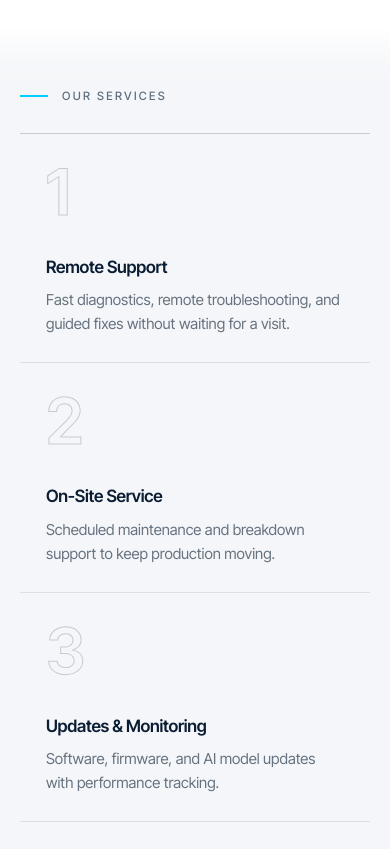
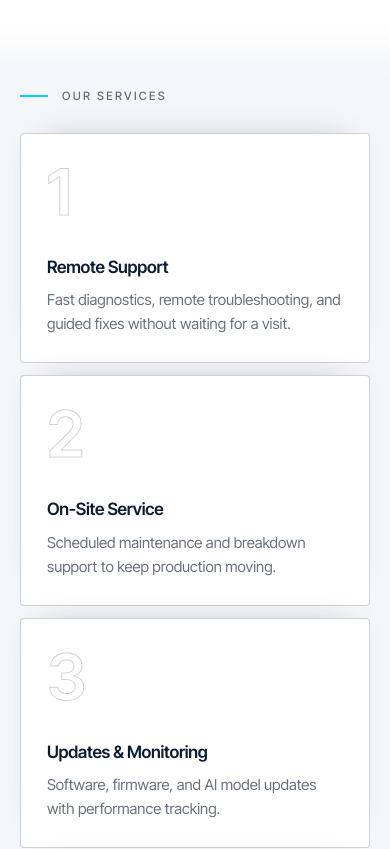
Before and after one commit to Onkar-nst/miva-robo, a Next.js app: page /support-and-services in a window 390 px wide. Shown: the part 900-1749 px from the top of the page. Built offline with nearby package versions, Linux system fonts and the light colour scheme.

Commit message:
responsive design of the service page

```diff
--- a/src/app/support-and-services/page.tsx
+++ b/src/app/support-and-services/page.tsx
@@ -5,6 +5,10 @@ import { support as s } from "@/content/pages";
 export const metadata = { title: "Support and Services – MIVA Robotics", alternates: { canonical: "/support-and-services/" } };
 
 const grid2 = "grid grid-cols-1 gap-[clamp(40px,6vw,110px)] min-[960px]:grid-cols-[5fr_7fr]";
+
+// Phones and tablets: cards pin one under another as you scroll, each a little lower than the last.
+const pile = "max-[999px]:gap-3 max-[999px]:border-y-0 max-[999px]:bg-transparent";
+const pileCard = "max-[999px]:sticky max-[999px]:top-[calc(96px+var(--n)*16px)] max-[999px]:rounded-[4px] max-[999px]:border max-[999px]:border-line-2 max-[999px]:bg-bg-2 max-[999px]:shadow-[0_-12px_30px_-24px_rgba(11,29,51,.35)]";
 
 export default function Support() {
   return (
@@ -26,9 +30,10 @@ export default function Support() {
       <section className="section-y light">
         <div className="wrap">
           <span className="eyebrow">{s.servicesLabel}</span>
-          <div className={`${hairGrid} mt-7 grid-cols-1 min-[640px]:grid-cols-2 min-[1000px]:grid-cols-3`}>
+          {/* Below 1000px the cards stack as you scroll, like the service pages' Benefits; desktop keeps the hairline grid. */}
+          <div className={`${hairGrid} mt-7 grid-cols-1 min-[1000px]:grid-cols-3 ${pile}`}>
             {s.services.map((x, i) => (
-              <article key={x.title} className={`${panel} group flex flex-col min-[640px]:min-h-[300px]`} data-reveal style={{ "--d": `${(i % 3) * 0.07}s` } as React.CSSProperties}>
+              <article key={x.title} className={`${panel} group flex flex-col min-[1000px]:min-h-[300px] ${pileCard}`} data-reveal style={{ "--d": `${(i % 3) * 0.07}s`, "--n": i } as React.CSSProperties}>
                 <b className="pb-8 text-[64px] font-semibold leading-none tracking-[-.05em] text-transparent [-webkit-text-stroke:1px_var(--line-2)] transition-[-webkit-text-stroke-color] duration-500 group-hover:[-webkit-text-stroke-color:var(--accent)]" aria-hidden="true">{i + 1}</b>
                 <h2 className="h-sm mb-2.5">{x.title}</h2>
                 <p className="text-[15px] text-muted">{x.text}</p>
```
